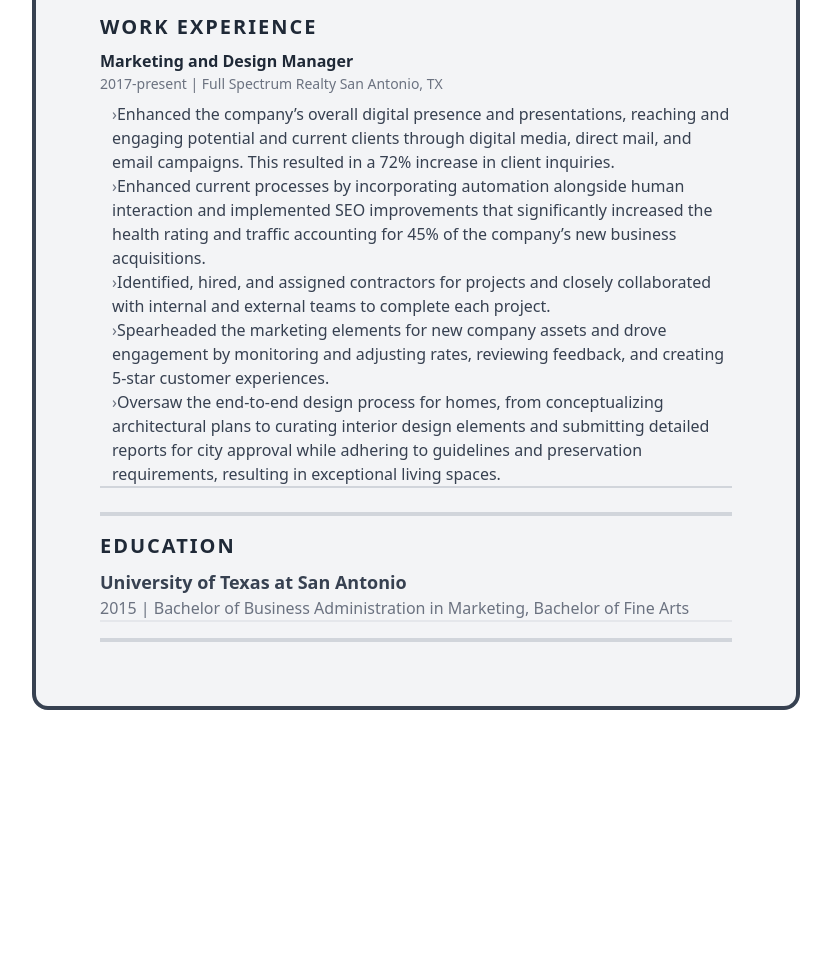
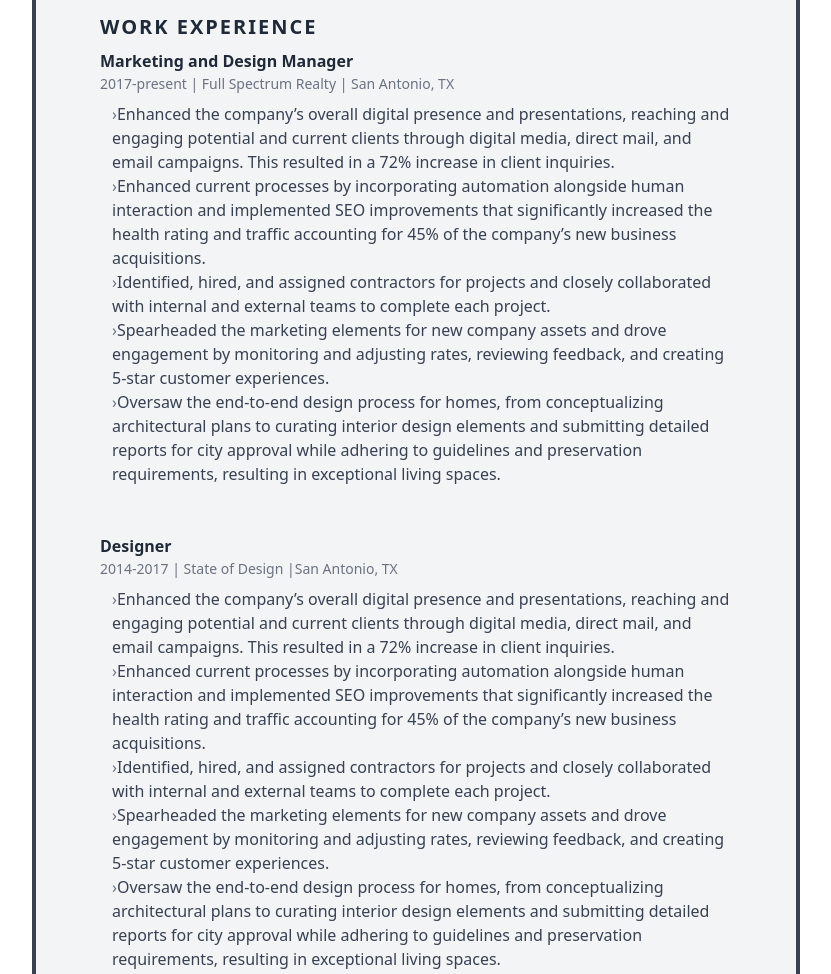
Before and after one commit to Jorge-Cano/Daniela-Herrera, a plain HTML site: page index.html in a window 1280 px wide. Shown: the part 725-1699 px from the top of the page, without its empty margins (224-1055 px from the left). Before the commit the page ends 1435 px from the top, so only its background shows below. Drawn offline with nearby package versions, Linux system fonts and the light colour scheme.

Commit message:
upd position

```diff
--- a/index.html
+++ b/index.html
@@ -102,7 +102,7 @@
             <section class="mb-2 border-b-2 border-gray-300 break-inside-avoid">
               <header>
                 <h3 class="font-semibold text-gray-800 text-md leading-snugish">Marketing and Design Manager</h3>
-                <p class="text-sm leading-normal text-gray-500">2017-present | Full Spectrum Realty San Antonio, TX</p>
+                <p class="text-sm leading-normal text-gray-500">2017-present | Full Spectrum Realty | San Antonio, TX</p>
               </header>
               <ul class="pl-3 mt-2 font-normal text-gray-700 text-md leading-snugish">
                 <li><span class="text-gray-500 transform -translate-y-px select-none">&rsaquo;</span>Enhanced the company’s overall digital presence and presentations, reaching and engaging potential and current clients through digital media, direct mail, and email campaigns. This resulted in a 72% increase in client inquiries.</li>
@@ -111,9 +111,26 @@
                 <li><span class="text-gray-500 transform -translate-y-px select-none">&rsaquo;</span>Spearheaded the marketing elements for new company assets and drove engagement by monitoring and adjusting rates, reviewing feedback, and creating 5-star customer experiences.</li>
                 <li><span class="text-gray-500 transform -translate-y-px select-none">&rsaquo;</span>Oversaw the end-to-end design process for homes, from conceptualizing architectural plans to curating interior design elements and submitting detailed reports for city approval while adhering to guidelines and preservation requirements, resulting in exceptional living spaces.</li>
               </ul>
+              <br>
+              <br>
+              <header>
+                <h3 class="font-semibold text-gray-800 text-md leading-snugish">Designer</h3>
+                <p class="text-sm leading-normal text-gray-500">2014-2017 | State of Design |San Antonio, TX</p>
+              </header>
+              <ul class="pl-3 mt-2 font-normal text-gray-700 text-md leading-snugish">
+                <li><span class="text-gray-500 transform -translate-y-px select-none">&rsaquo;</span>Enhanced the company’s overall digital presence and presentations, reaching and engaging potential and current clients through digital media, direct mail, and email campaigns. This resulted in a 72% increase in client inquiries.</li>
+                <li><span class="text-gray-500 transform -translate-y-px select-none">&rsaquo;</span>Enhanced current processes by incorporating automation alongside human interaction and implemented SEO improvements that significantly increased the health rating and traffic accounting for 45% of the company’s new business acquisitions.</li>
+                <li><span class="text-gray-500 transform -translate-y-px select-none">&rsaquo;</span>Identified, hired, and assigned contractors for projects and closely collaborated with internal and external teams to complete each project.</li>
+                <li><span class="text-gray-500 transform -translate-y-px select-none">&rsaquo;</span>Spearheaded the marketing elements for new company assets and drove engagement by monitoring and adjusting rates, reviewing feedback, and creating 5-star customer experiences.</li>
+                <li><span class="text-gray-500 transform -translate-y-px select-none">&rsaquo;</span>Oversaw the end-to-end design process for homes, from conceptualizing architectural plans to curating interior design elements and submitting detailed reports for city approval while adhering to guidelines and preservation requirements, resulting in exceptional living spaces.</li>
+              </ul>
+              <br>
+              <br>
             </section>
           </section>
         </section>
+
+
 
         <section class="pb-2 pb-4 mt-4 border-b-4 border-gray-300 first:mt-0">
           <section class="break-inside-avoid">
```
